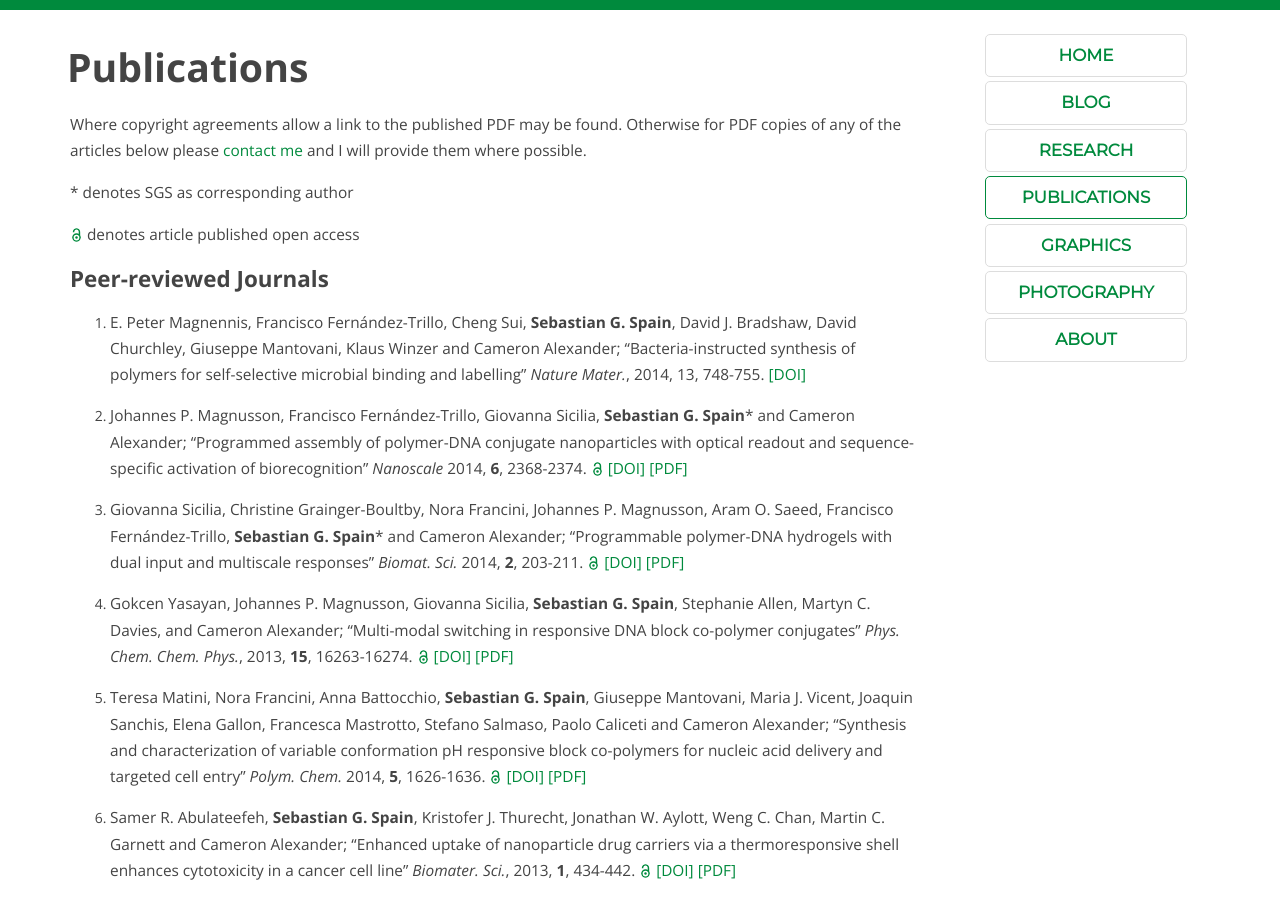
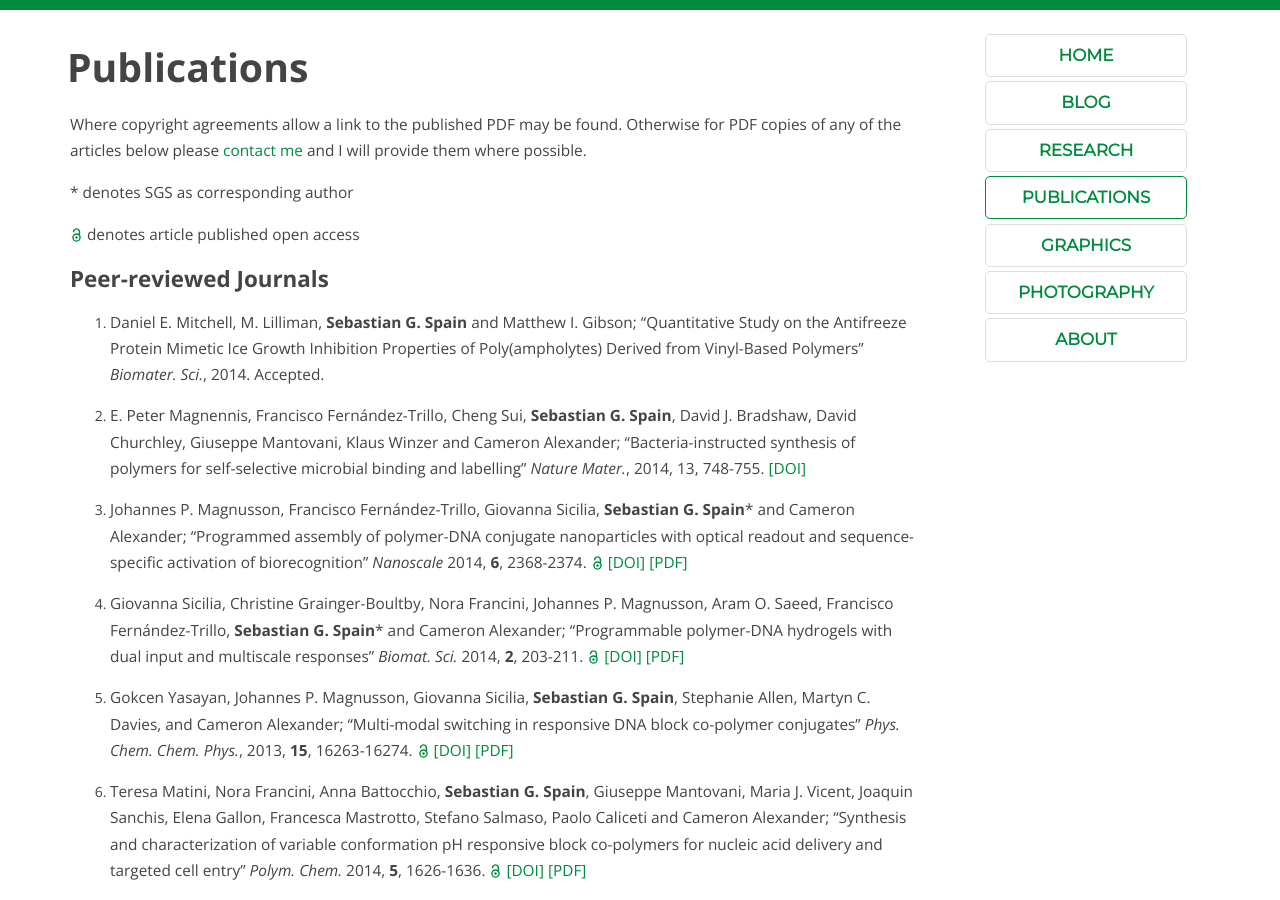
Before and after one commit to sebspain/sebspain.github.io, a Jekyll site: the page built from publications/index.md, in a window 1280 px wide and 900 px high. Built offline with Jekyll 4.4.1, drawn with Linux system fonts in a browser that asks for light colours; Markdown is read by kramdown in place of the engine named in the settings; formulas are drawn with MathJax 3.

Commit message:
paper added

```diff
--- a/publications/index.md
+++ b/publications/index.md
@@ -11,8 +11,9 @@ Where copyright agreements allow a link to the published PDF may be found. Other
 
 
 ###Peer-reviewed Journals
+1. Daniel E. Mitchell, M. Lilliman, <strong>Sebastian G. Spain</strong> and Matthew I. Gibson; "Quantitative Study on the Antifreeze Protein Mimetic Ice Growth Inhibition Properties of Poly(ampholytes) Derived from Vinyl-Based Polymers" <em>Biomater. Sci.</em>, 2014. Accepted.
 
-1.  E. Peter Magnennis, Francisco Fernández-Trillo, Cheng Sui, <strong>Sebastian G. Spain</strong>, David J. Bradshaw, David Churchley, Giuseppe Mantovani, Klaus Winzer
+1. E. Peter Magnennis, Francisco Fernández-Trillo, Cheng Sui, <strong>Sebastian G. Spain</strong>, David J. Bradshaw, David Churchley, Giuseppe Mantovani, Klaus Winzer
 and Cameron Alexander; "Bacteria-instructed synthesis of polymers for self-selective microbial binding and labelling" <em>Nature Mater.</em>, 2014, 13, 748-755. [\[DOI\]](http://dx.doi.org/10.1038/nmat3949)
 
 
```
